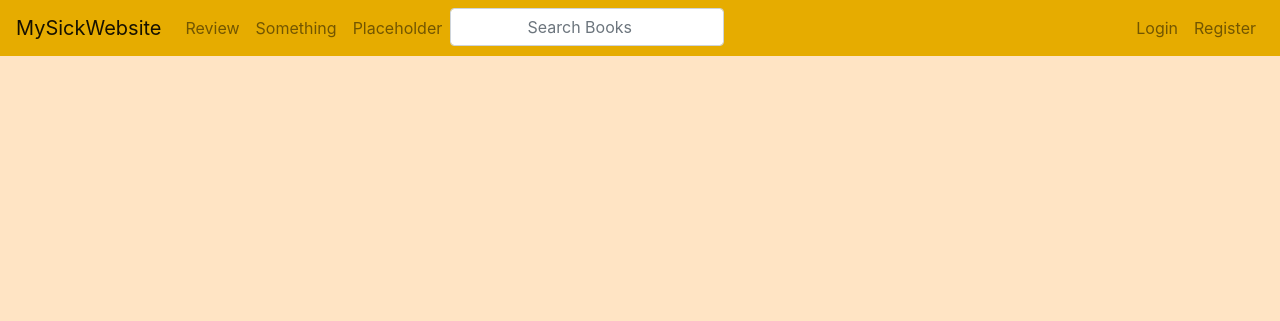
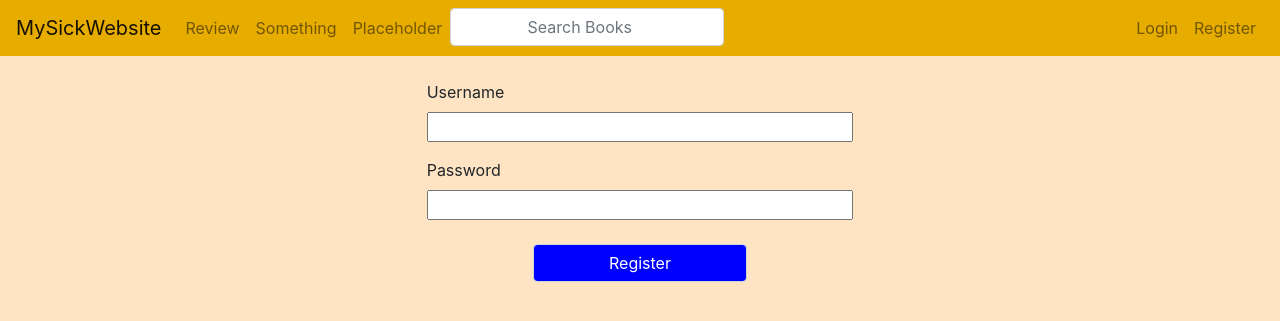
Before and after one commit to DShaulov/CS50-Web-Project1, a Flask app: template templates/login.html in a window 1280 px wide. Shown: the top 321 px of the page. Run offline with Flask 2, Linux system fonts and the light colour scheme; the template is opened without the code that fills it, so the values that code supplies are empty; some libraries are stand-ins or nearby versions.

Commit message:
Before Run

```diff
--- a/application.py
+++ b/application.py
@@ -1,6 +1,6 @@
 import os
 
-from flask import Flask, session, render_template, request
+from flask import Flask, session, render_template, request, redirect
 from flask_session import Session
 from sqlalchemy import create_engine
 from sqlalchemy.orm import scoped_session, sessionmaker
@@ -41,7 +41,18 @@ def register():
             hashedPass = generate_password_hash(request.form.get("password"))
             db.execute("INSERT INTO USERS (USERNAME, HASH) VALUES (:USERNAME, :HASH)", {"USERNAME": username, "HASH": hashedPass})
             db.commit()
+            return redirect("/")
         else:
             message = "*username already taken"
-            return render_template("register.html")
-        return "Cool it posted!"
+            return render_template("register.html", message=message)
+
+@app.route("/login", methods=["POST", "GET"])
+def login():
+    if request.method == "GET":
+        return render_template("login.html")
+    if request.method == "POST":
+        return ":)"
+
+@app.route("/logout")
+def logout():
+    return ":)"
--- /dev/null
+++ b/static/javascript/script.js
@@ -0,0 +1,22 @@
+function checkUser(){
+    console.log("The value is: " + document.getElementById("username").value)
+    if (document.getElementById("username").value == "") {
+        document.getElementById("userError").hidden = false;
+        return false;
+    }
+
+    if (document.getElementById("password").value == "") {
+        document.getElementById("passwordError").hidden = false;
+        return false;
+    }
+
+    if (document.getElementById("confirmation").value == "") {
+        document.getElementById("confirmationError").hidden = false;
+        return false;
+    }
+
+    if(document.getElementById("password").value != document.getElementById("confirmation").value) {
+        document.getElementById("matchError").hidden = false;
+        return false;
+    }
+}
--- a/templates/layout.html
+++ b/templates/layout.html
@@ -40,7 +40,7 @@
 
                 <ul class="navbar-nav ml-auto">
                     <li class="nav-item">
-                        <a href="" class="nav-link">Login</a>
+                        <a href="{{ url_for('login') }}" class="nav-link">Login</a>
                     </li>
                     <li class="nav-item">
                         <a href="{{ url_for('register')}}" class="nav-link">Register</a>
--- a/templates/login.html
+++ b/templates/login.html
@@ -1,3 +1,26 @@
 {% extends "layout.html" %}
 
 {% block title %}Login{% endblock %}
+
+{% block body %}
+    <div class="form-group">
+        <form action="{{ url_for('login')}}"  method="POST" onsubmit="return checkUser()">
+            <br>
+            <label for="username" class="label-control offset-4">Username</label>
+            <br>
+            <input type="text" class="form-input col-4 offset-4" id="username" autocomplete="off" name="username">
+            <p id="userError" hidden="true">*username cant be empty</p>
+            <p>{{ message }}</p>
+            <label for="password" class="offset-4">Password</label>
+            <br>
+            <input type="password" class="form-password col-4 offset-4" id="password" name="password">
+            <p id="passwordError" hidden="true">*password cant be empty</p>
+            <br><br>
+            <input type="submit" class="form-control col-2 offset-5 custom-form" value="Register" style="background-color: blue; color: white   ;">
+        </form>
+    </div>
+{% endblock %}
+
+{% block script %}
+    <script src="{{ url_for('static', filename='javascript/script.js') }}"></script>
+{% endblock %}
```
Also changed, not shown: templates/register.html (+2 -29 lines), trial.html (deleted, +0 -22 lines).
